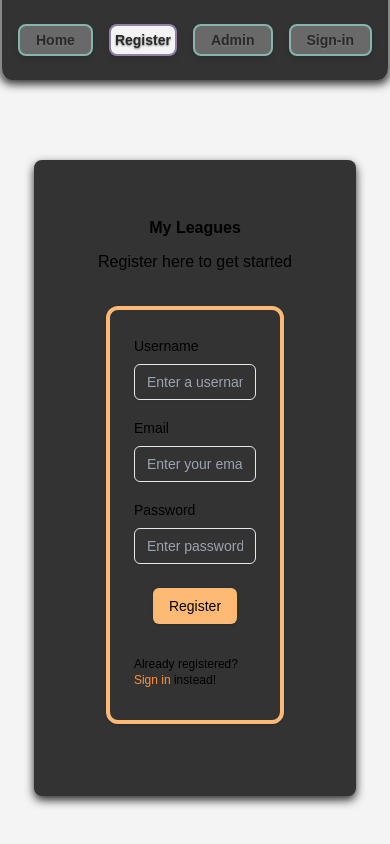
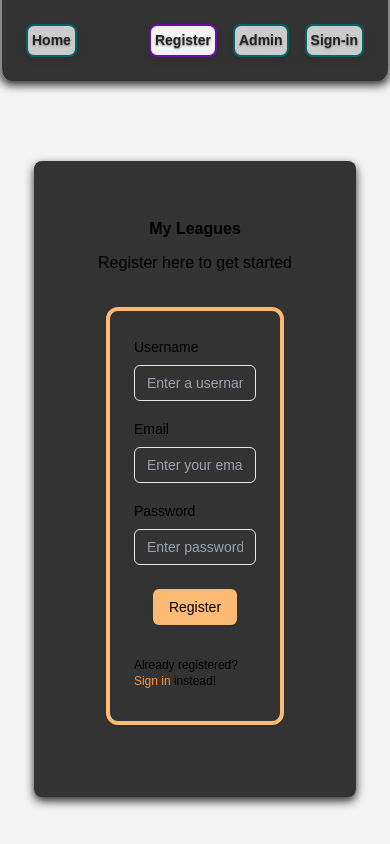
Before and after one commit to OGester/duels-mvp, a Next.js app: page /register in a window 390 px wide. Built offline with nearby package versions, Linux system fonts and the light colour scheme; no server answers.

Commit message:
fixed spacing on navbar in header works both in phone and desktop

```diff
--- a/app/layout.js
+++ b/app/layout.js
@@ -1,5 +1,6 @@
 import "./globals.css";
 import "@/styles/root.css";
+
 import NavBar from "@/components/Navbar";
 
 export const metadata = {
--- a/components/NavLink.jsx
+++ b/components/NavLink.jsx
@@ -2,26 +2,20 @@
 
 import Link from "next/link";
 import { usePathname } from "next/navigation";
+import "@/styles/buttons-links.css";
 //investigate what the prefetch is!
 export default function NavLink({ children, href, prefetch }) {
   const pathname = usePathname();
 
   if (href === pathname) {
-    return (
-      <span
-        className="bg-light-gray text-dark-text text-sm font-semibold py-1 px-1 rounded-lg shadow-md border-2 border-custom-purple inline-flex items-center justify-center"
-        style={{ textShadow: "0px 1px 2px #787878" }}
-      >
-        {children}
-      </span>
-    );
+    return <span className="navlink navlink-active">{children}</span>;
   }
 
   return (
     <Link
       href={href}
       prefetch={prefetch}
-      className="bg-medium-gray text-dark-text text-sm font-semibold py-1 px-1 rounded-lg shadow-md border-2 border-dark-teal hover:bg-dark-teal transition-all duration-200 inline-flex items-center justify-center sm:py-2 sm:px-4 sm:border-4 sm:rounded-full"
+      className="navlink navlink-default"
       style={{ textShadow: "0px 1px 2px #787878" }}
     >
       {children}
--- a/components/Navbar.jsx
+++ b/components/Navbar.jsx
@@ -2,20 +2,24 @@
 import { getUserFromSession } from "@/lib/auth";
 import NavLink from "./NavLink";
 import SignOutButton from "./SignOutButton";
+import "@/styles/root.css";
 
 export default async function NavBar() {
   const user = await getUserFromSession();
   console.log("[NavBar] user:", user);
 
   return (
-    <nav className="w-full bg-dark-gray py-4 px-2 sm:px-6">
-      <ul className="flex flex-wrap gap-4 items-center justify-start sm:justify-between mx-auto max-w-full">
+    <nav className="navbar">
+      <ul className="navbar-container">
         {/* Home Link */}
+        <div className="navbar-left">
           <li className="font-light font-orbitron">
             <NavLink href="/">Home</NavLink>
           </li>
+        </div>
 
         {/* Conditional Links */}
+        <div className="navbar-right">
           {user ? (
             <li>
               <NavLink href="/profile-page">Profile</NavLink>
@@ -56,6 +60,7 @@ export default async function NavBar() {
               <NavLink href="/sign-in">Sign-in</NavLink>
             </li>
           )}
+        </div>
       </ul>
     </nav>
   );
--- /dev/null
+++ b/styles/buttons-links.css
@@ -0,0 +1,39 @@
+.navlink {
+  font-size: 0.875rem; /* Equivalent to 'text-sm' */
+  font-weight: 600; /* Equivalent to 'font-semibold' */
+  padding: 0.25rem 0.25rem; /* Equivalent to 'py-1 px-1' */
+  border-radius: 0.5rem; /* Equivalent to 'rounded-lg' */
+  box-shadow: 0px 4px 6px rgba(0, 0, 0, 0.1); /* Equivalent to 'shadow-md' */
+  display: inline-flex;
+  align-items: center;
+  justify-content: center;
+  text-shadow: 0px 1px 2px #787878;
+  transition: all 0.2s ease-in-out; /* Equivalent to 'transition-all duration-200' */
+}
+
+/* Active link styles */
+.navlink-active {
+  background-color: #f4f4f4; /* Light gray */
+  color: #222; /* Dark text */
+  border: 2px solid #6a0dad; /* Custom purple */
+}
+
+/* Default link styles */
+.navlink-default {
+  background-color: #ccc; /* Medium gray */
+  color: #222; /* Dark text */
+  border: 2px solid #006666; /* Dark teal */
+}
+
+.navlink-default:hover {
+  background-color: #004c4c; /* Darker teal */
+}
+
+/* Responsive styles for larger screens */
+@media (min-width: 640px) {
+  .navlink {
+    padding: 0.5rem 1rem; /* Equivalent to 'sm:py-2 sm:px-4' */
+    border-width: 4px; /* Equivalent to 'sm:border-4' */
+    border-radius: 9999px; /* Equivalent to 'sm:rounded-full' */
+  }
+}
--- a/styles/root.css
+++ b/styles/root.css
@@ -33,3 +33,37 @@
 .padding {
   padding: 1rem;
 }
+
+/* Navbar container */
+.navbar {
+  width: 100%;
+  background-color: #333; /* Dark gray background */
+  padding: 1rem; /* Equivalent to 'py-4 px-2' */
+}
+
+/* Outer container for the nav items */
+.navbar-container {
+  display: flex;
+  justify-content: space-between; /* Space between Home and the rest of the links */
+  align-items: center; /* Vertically align items */
+  flex-wrap: wrap; /* Allow wrapping on smaller screens */
+  max-width: 100%;
+  margin: 0 auto; /* Center the nav content horizontally */
+  gap: 1rem;
+  padding: 0; /* Remove list padding */
+  list-style: none; /* Remove bullet points */
+}
+
+/* Left section: Home link */
+.navbar-left {
+  flex: 0; /* Only take up as much space as the content needs */
+}
+
+/* Right section: Other links */
+.navbar-right {
+  display: flex;
+  gap: 1rem; /* Space between links */
+  flex-wrap: wrap;
+  justify-content: flex-end; /* Push all links to the right */
+  align-items: center;
+}
```
Lines whose indentation alone changed are shown as unchanged.
